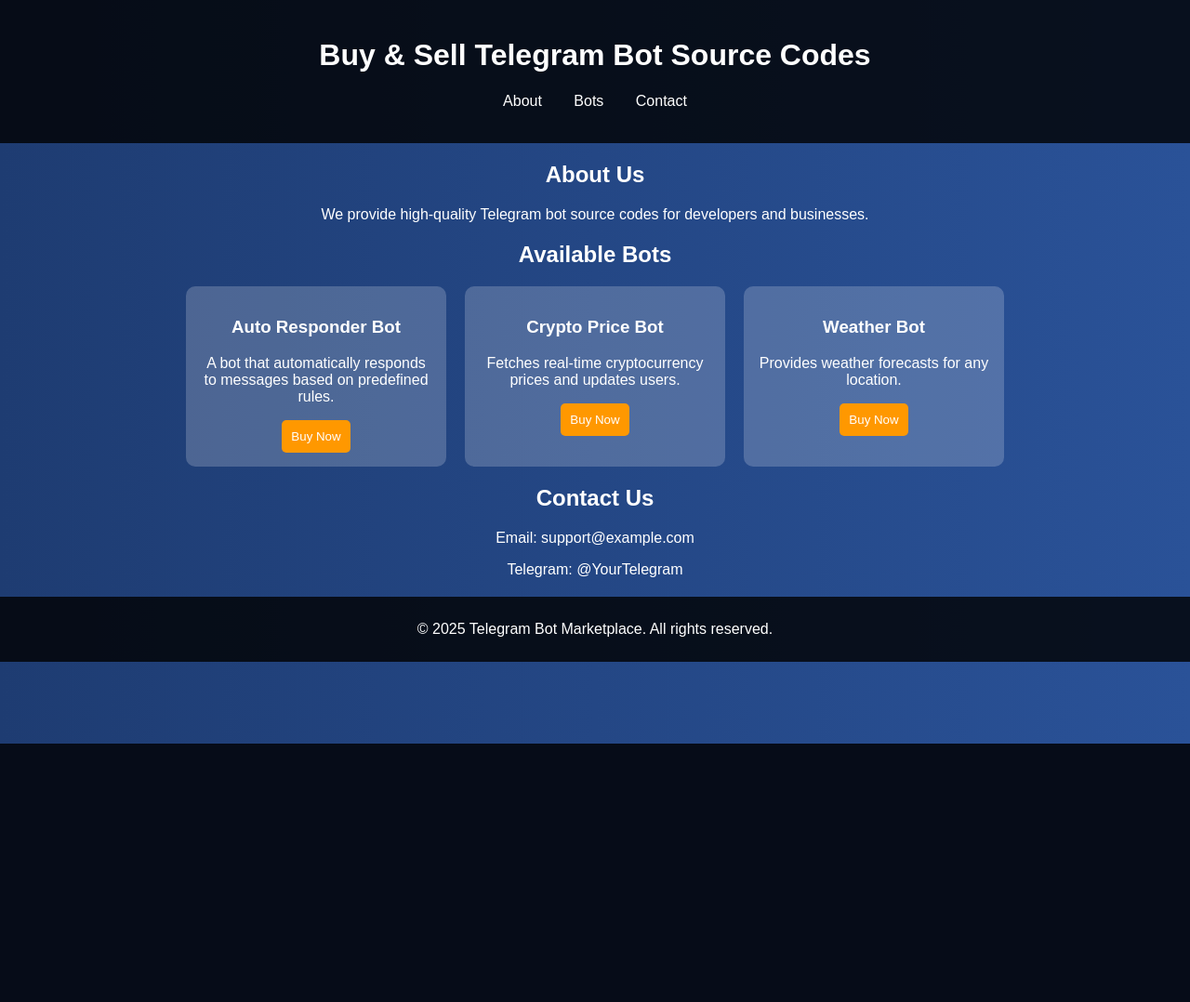
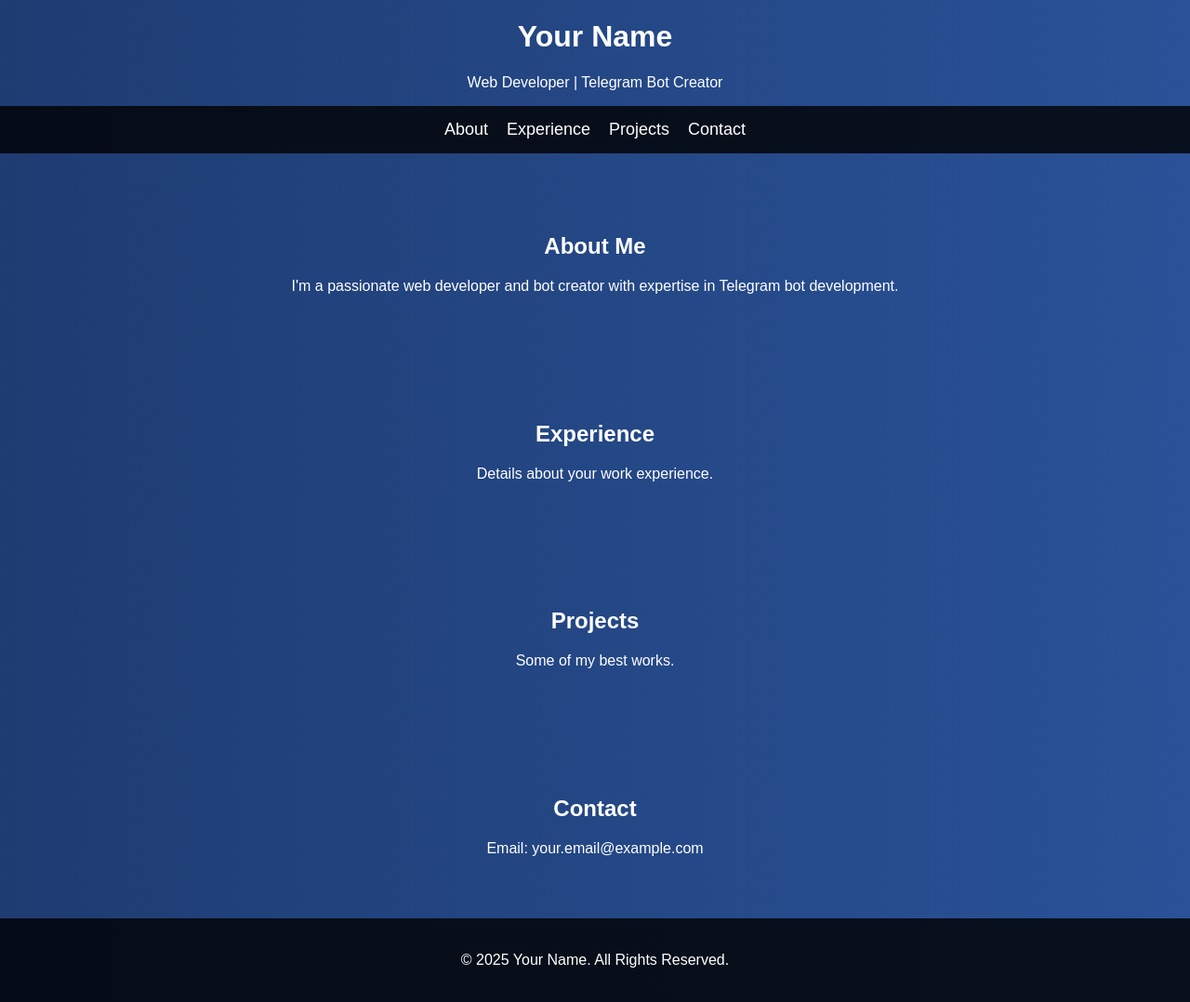
Before and after one commit to aliwgh/gh, a PHP site: page / in a window 1280 px wide. Shown: the whole page at 93% size. Before the commit the page ends 800 px from the top, so only its background shows below. Run offline with PHP 8.4, Linux system fonts and the light colour scheme.

Commit message:
Add files via upload

```diff
--- a/index.html
+++ b/index.html
@@ -3,55 +3,50 @@
 <head>
     <meta charset="UTF-8">
     <meta name="viewport" content="width=device-width, initial-scale=1.0">
-    <title>Telegram Bot Source Code Marketplace</title>
+    <title>Your Name - Resume</title>
     <link rel="stylesheet" href="styles.css">
+    <script src="script.js" defer></script>
+    <link rel="stylesheet" href="https://cdnjs.cloudflare.com/ajax/libs/font-awesome/6.4.2/css/all.min.css">
 </head>
 <body>
+    <div class="loader"></div>
+
     <header>
-        <h1>Buy & Sell Telegram Bot Source Codes</h1>
-        <nav>
-            <ul>
-                <li><a href="#about">About</a></li>
-                <li><a href="#bots">Bots</a></li>
-                <li><a href="#contact">Contact</a></li>
-            </ul>
-        </nav>
+        <h1>Your Name</h1>
+        <p>Web Developer | Telegram Bot Creator</p>
     </header>
 
-    <section id="about">
-        <h2>About Us</h2>
-        <p>We provide high-quality Telegram bot source codes for developers and businesses.</p>
+    <nav>
+        <ul>
+            <li><a href="#about">About</a></li>
+            <li><a href="#experience">Experience</a></li>
+            <li><a href="#projects">Projects</a></li>
+            <li><a href="#contact">Contact</a></li>
+        </ul>
+    </nav>
+
+    <section id="about" class="fade-in">
+        <h2>About Me</h2>
+        <p>I'm a passionate web developer and bot creator with expertise in Telegram bot development.</p>
     </section>
 
-    <section id="bots">
-        <h2>Available Bots</h2>
-        <div class="bot-list">
-            <div class="bot-item">
-                <h3>Auto Responder Bot</h3>
-                <p>A bot that automatically responds to messages based on predefined rules.</p>
-                <button>Buy Now</button>
-            </div>
-            <div class="bot-item">
-                <h3>Crypto Price Bot</h3>
-                <p>Fetches real-time cryptocurrency prices and updates users.</p>
-                <button>Buy Now</button>
-            </div>
-            <div class="bot-item">
-                <h3>Weather Bot</h3>
-                <p>Provides weather forecasts for any location.</p>
-                <button>Buy Now</button>
-            </div>
-        </div>
+    <section id="experience" class="fade-in">
+        <h2>Experience</h2>
+        <p>Details about your work experience.</p>
     </section>
 
-    <section id="contact">
-        <h2>Contact Us</h2>
-        <p>Email: support@example.com</p>
-        <p>Telegram: @YourTelegram</p>
+    <section id="projects" class="fade-in">
+        <h2>Projects</h2>
+        <p>Some of my best works.</p>
+    </section>
+
+    <section id="contact" class="fade-in">
+        <h2>Contact</h2>
+        <p>Email: your.email@example.com</p>
     </section>
 
     <footer>
-        <p>&copy; 2025 Telegram Bot Marketplace. All rights reserved.</p>
+        <p>© 2025 Your Name. All Rights Reserved.</p>
     </footer>
 </body>
 </html>
--- /dev/null
+++ b/script.js
@@ -0,0 +1,15 @@
+document.addEventListener("DOMContentLoaded", () => {
+    const sections = document.querySelectorAll("section");
+
+    const observer = new IntersectionObserver(entries => {
+        entries.forEach(entry => {
+            if (entry.isIntersecting) {
+                entry.target.classList.add("fade-in");
+            }
+        });
+    }, { threshold: 0.3 });
+
+    sections.forEach(section => {
+        observer.observe(section);
+    });
+});
--- a/styles.css
+++ b/styles.css
@@ -1,62 +1,65 @@
 body {
     font-family: Arial, sans-serif;
+    margin: 0;
+    padding: 0;
     background: linear-gradient(to right, #1e3c72, #2a5298);
     color: white;
-    margin: 0;
-    padding: 0;
     text-align: center;
+    overflow-x: hidden;
 }
 
-header {
-    background: rgba(0, 0, 0, 0.8);
-    padding: 20px;
+.loader {
+    position: fixed;
+    width: 100vw;
+    height: 100vh;
+    background: black;
+    z-index: 1000;
+    display: flex;
+    justify-content: center;
+    align-items: center;
+    animation: fadeOut 2s forwards 2s;
+}
+
+@keyframes fadeOut {
+    to {
+        opacity: 0;
+        visibility: hidden;
+    }
 }
 
 nav ul {
     list-style: none;
-    padding: 0;
-}
-
-nav ul li {
-    display: inline;
-    margin: 0 15px;
+    display: flex;
+    justify-content: center;
+    gap: 20px;
+    padding: 15px;
+    background: rgba(0, 0, 0, 0.8);
 }
 
 nav ul li a {
     color: white;
     text-decoration: none;
+    font-size: 18px;
+    transition: color 0.3s;
 }
 
-.bot-list {
-    display: flex;
-    justify-content: center;
-    gap: 20px;
-    flex-wrap: wrap;
+nav ul li a:hover {
+    color: orange;
 }
 
-.bot-item {
-    background: rgba(255, 255, 255, 0.2);
-    padding: 15px;
-    border-radius: 10px;
-    width: 250px;
-    text-align: center;
+section {
+    padding: 50px;
+    opacity: 0;
+    transform: translateY(30px);
+    transition: opacity 0.8s ease, transform 0.8s ease;
 }
 
-button {
-    background: #ff9800;
-    color: white;
-    padding: 10px;
-    border: none;
-    border-radius: 5px;
-    cursor: pointer;
-}
-
-button:hover {
-    background: #e68900;
+section.fade-in {
+    opacity: 1;
+    transform: translateY(0);
 }
 
 footer {
-    margin-top: 20px;
-    padding: 10px;
+    padding: 20px;
     background: rgba(0, 0, 0, 0.8);
 }
```
